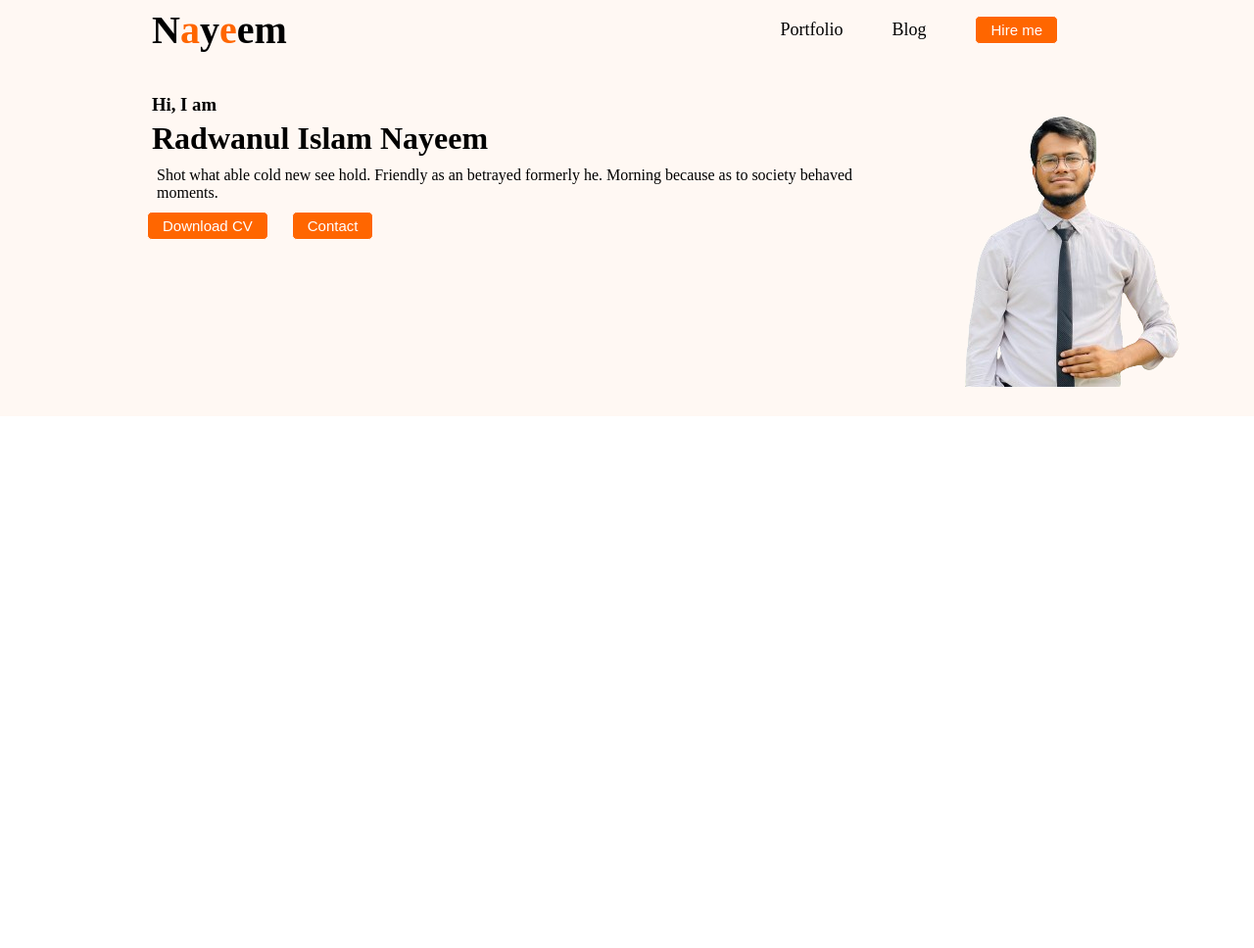
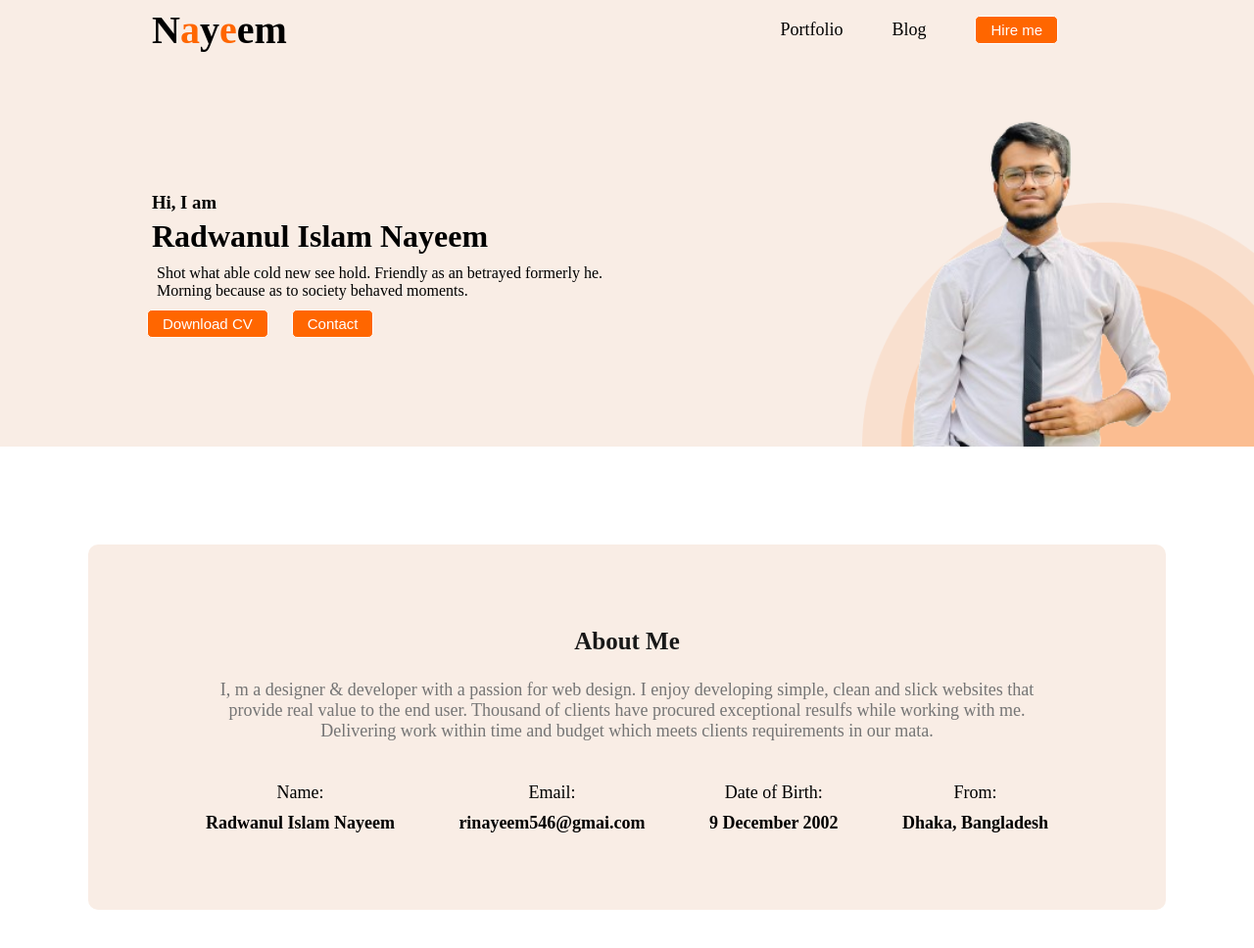
Before and after one commit to paradox-99/portfolio_practice, a plain HTML site: page index.html in a window 1280 px wide. Shown: the whole page at 98% size. Before the commit the page ends 800 px from the top, so only its background shows below. Drawn offline with Linux system fonts and the light colour scheme; a web font is replaced by a local one.

Commit message:
uploading about me section

```diff
--- a/css/style.css
+++ b/css/style.css
@@ -53,10 +53,65 @@ nav a{
 /* header related styel */
 
 .header_style{
-    background-color: #fff8f3;
+    background-color: #f9ede5;
+    background-image: url('../images/header_bg.png');
+    background-repeat: no-repeat;
+    background-position: bottom right;
+    background-size: 400px;
 }
 
 .banner{
-    padding: 30px 30px 30px 150px;
+    padding: 30px 30px 0px 150px;
     display: flex;
+    justify-content: space-between;
 }
+
+.banner_intro{
+    max-width: 500px;
+    padding-top: 100px;
+}
+
+.section-title{
+    color: #181818;
+    text-align: center;
+    font-size: 25px;
+    font-weight: 700;
+}
+
+.aboutMe{
+    padding: 60px 120px;
+    background-color: #f9ede5;
+    border-radius: 10px;
+    margin: 100px 0;
+}
+
+.section_dis{
+    color: #757575;
+    text-align: center;
+    font-size: 18px;
+}
+
+main{
+    margin: 0 auto;
+    max-width: 1100px;
+}
+
+.about-info-container{
+    display: flex;
+    justify-content: space-between;
+}
+
+.about-info{
+    text-align: center;
+    font-size: 18px;
+}
+
+.info-title{
+    font-weight: 400;
+    margin-bottom: 10px;
+}
+
+.info-dis{
+    font-weight: 600;
+    margin-top: 5px;
+}
--- a/index.html
+++ b/index.html
@@ -14,7 +14,8 @@
 <body>
     <header class="header_style">
         <nav>
-            <h2 class="head_name">N<span class="text_primary_color">a</span>y<span class="text_primary_color">e</span>em</h2>
+            <h2 class="head_name">N<span class="text_primary_color">a</span>y<span class="text_primary_color">e</span>em
+            </h2>
             <ul class="navigation">
                 <li>Portfolio</li>
                 <li>Blog</li>
@@ -23,18 +24,44 @@
         </nav>
 
         <div class="banner">
-            <div>
+            <div class="banner_intro">
                 <h3 style="margin: 5px;">Hi, I am</h3>
                 <h1 style="margin: 5px;">Radwanul Islam Nayeem</h1>
-                <p style="margin: 10px;">Shot what able cold new see hold. Friendly as an betrayed formerly he. Morning because as to society behaved moments.</p>
+                <p style="margin: 10px;">Shot what able cold new see hold. Friendly as an betrayed formerly he. Morning
+                    because as to society behaved moments.</p>
                 <button class="primary_button">Download CV</button>
                 <button class="primary_button" style="margin-left: 20px;">Contact</button>
             </div>
-            <img src="images/profile.png" alt="">
+            <img src="images/profile.png" alt="Radwanul Islam Nayeem" width="400px">
         </div>
     </header>
     <main>
+        <section class="aboutMe">
+            <h3 class="section-title">About Me</h3>
+            <p class="section_dis">
+                I, m a designer & developer with a passion for web design. I enjoy developing simple, clean and slick websites that provide real value to the end user. Thousand of clients have procured exceptional resulfs while working with me. Delivering work within time and budget which meets clients requirements in our mata.
 
+            </p>
+
+            <div class="about-info-container">
+                <div class="about-info">
+                    <h4 class="info-title">Name:</h4>
+                    <p class="info-dis">Radwanul Islam Nayeem</p>
+                </div>
+                <div class="about-info">
+                    <h4 class="info-title">Email:</h4>
+                    <p class="info-dis">rinayeem546@gmai.com</p>
+                </div>
+                <div class="about-info">
+                    <h4 class="info-title">Date of Birth:</h4>
+                    <p class="info-dis">9 December 2002</p>
+                </div>
+                <div class="about-info">
+                    <h4 class="info-title">From: </h4>
+                    <p class="info-dis">Dhaka, Bangladesh</p>
+                </div>
+            </div>
+        </section>
     </main>
     <footer>
 
```
Also changed, not shown: images/developer.png (added), images/header_bg.png (added), images/icons/facebook.png (added), images/icons/insta.png (added), images/icons/js.png (added), images/icons/mongo.png (added), images/icons/nodejs.png (added), images/icons/react.png (added), images/icons/twitter.png (added).
